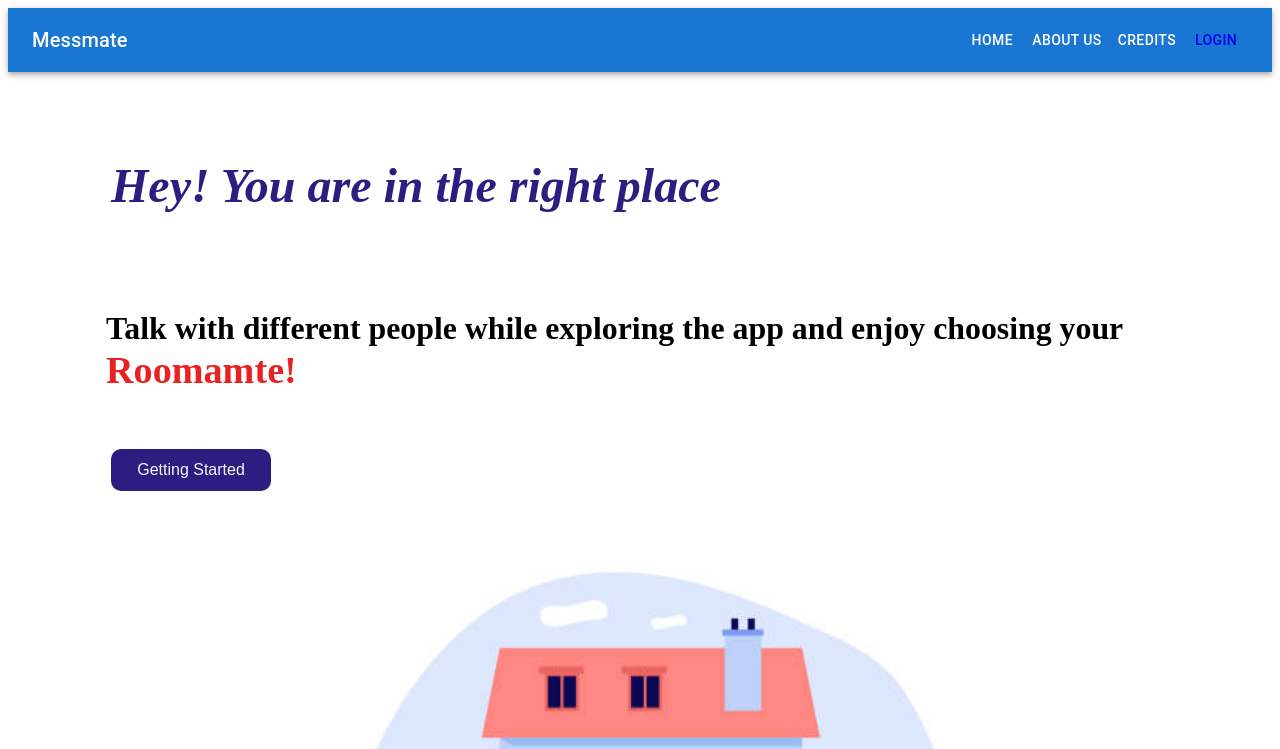
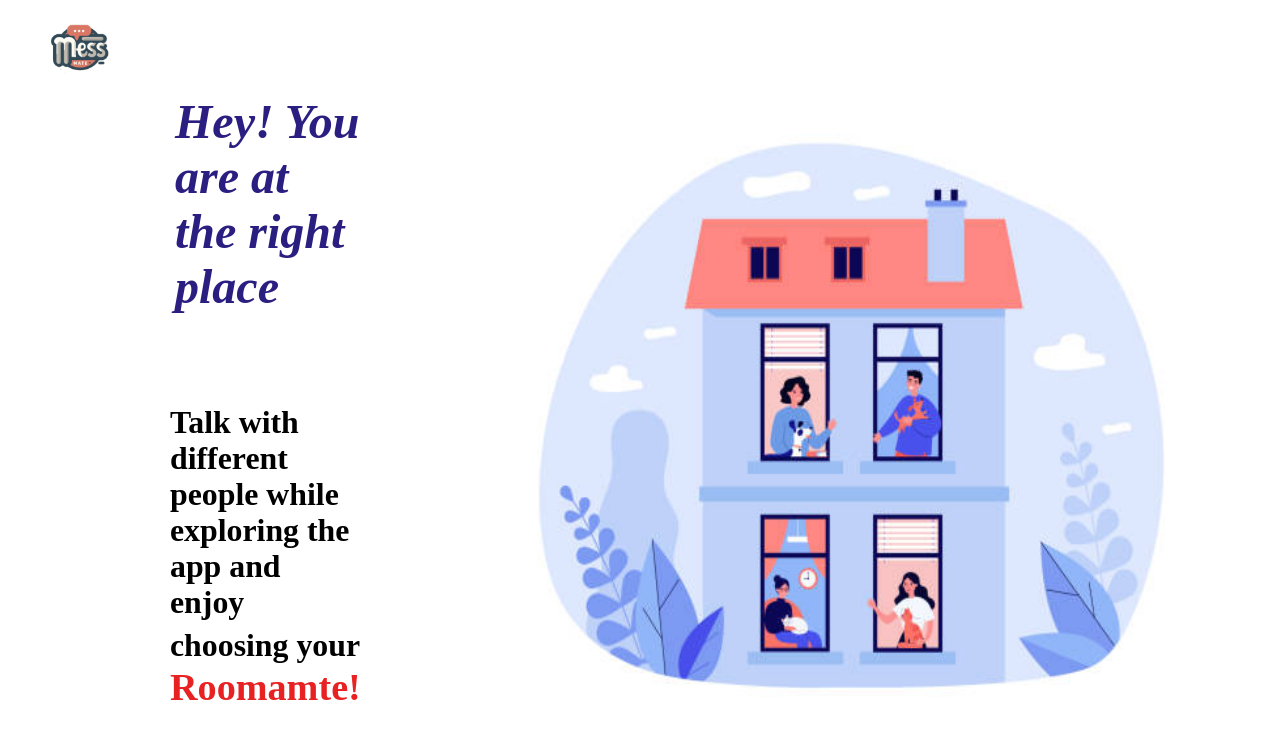
Before and after one commit to rishikrc3/roomateFinder, a React (Create React App) app in the folder client/: page / in a window 1280 px wide. Shown: the top 749 px of the page. Built offline with nearby package versions, Linux system fonts and the light colour scheme.

Commit message:
Home page change

```diff
--- a/client/src/App.js
+++ b/client/src/App.js
@@ -7,7 +7,7 @@ function App() {
   return (
     <>
     <div className="App">
-      <Navbar/>
+      {/* <Navbar/> */}
       <Outlet/>
     </div>
   </>
--- a/client/src/pages/Home.jsx
+++ b/client/src/pages/Home.jsx
@@ -1,12 +1,14 @@
 import React from "react";
 import "./home.css";
 import homeImage from "../images/home.jpg";
+import logo from "../images/logo.png";
+
 const Home = () => {
   return (
     <section className="container">
-      <div className="left-half">
+      <div className="left-half" style={{ backgroundImage: `url(${logo})` }}> {/* Add this line */}
         <div className="writeup1">
-          <h1>Hey! You are in the right place</h1>
+          <h1>Hey! You are at the right place</h1>
         </div>
         <div className="writeup2">
           <h3>
--- a/client/src/pages/home.css
+++ b/client/src/pages/home.css
@@ -28,6 +28,8 @@ styles.css
   /* Pattern styles */
   .container {
     display: flex;
+    flex-direction: row;
+
   }
 
   .left-half {
@@ -38,6 +40,13 @@ styles.css
     padding: 1rem;
     justify-content: center;
     align-items: left;
+
+    background-image: url('../images/logo.png'); /* Replace with the path to your logo file */
+    background-repeat: no-repeat;
+    background-position: left top;
+    background-size: 80px 80px;
+    padding-left: 80px;
+
 
   }
   .writeup1{
```
Also changed, not shown: client/src/images/logo.png (added).
